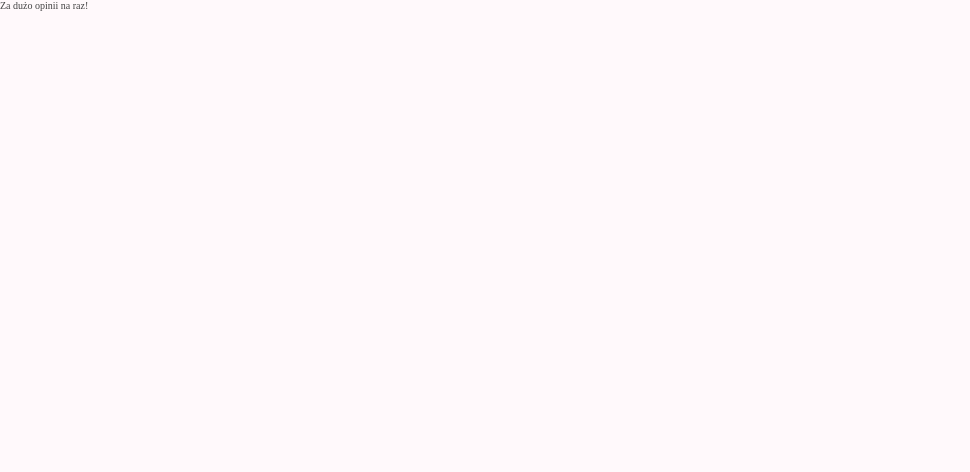
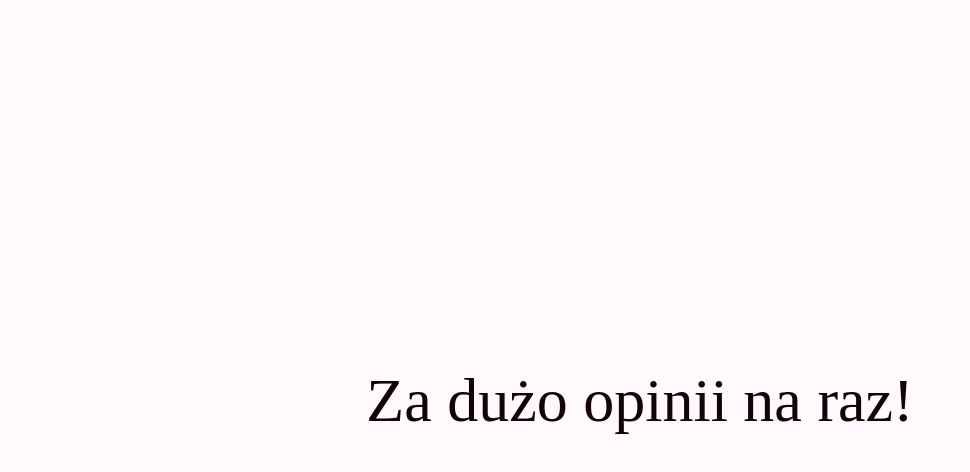
Before and after one commit to Programowanie-Zespolowe-PAJDA/Frontend, a React (Vite) app: page /cooldown in a window 1280 px wide. Shown: the top 472 px of the page, without its empty margins (0-970 px from the left). Built offline with nearby package versions, Linux system fonts and the light colour scheme; a web font is replaced by a local one.

Commit message:
cooldown css

```diff
--- a/src/Pages/ReviewCooldown.jsx
+++ b/src/Pages/ReviewCooldown.jsx
@@ -1,3 +1,9 @@
+import classes from "./ReviewCooldown.module.css";
+
 export default function ReviewCooldownPage() {
-    return <div>Za dużo opinii na raz!</div>;
+    return (
+        <div className={classes.cointainerCooldown}>
+            <div className={classes.tooMuch}>Za dużo opinii na raz!</div>
+        </div>
+    );
 }
--- a/src/Pages/ReviewCooldown.module.css
+++ b/src/Pages/ReviewCooldown.module.css
@@ -0,0 +1,13 @@
+.cointainerCooldown {
+    height: 100%;
+    width: 100%;
+    display: flex;
+    justify-content: center;
+    align-items: center;
+}
+
+.tooMuch {
+    font-weight: 100;
+    font-size: var(--font-12);
+    color: var(--color-black);
+}
```
